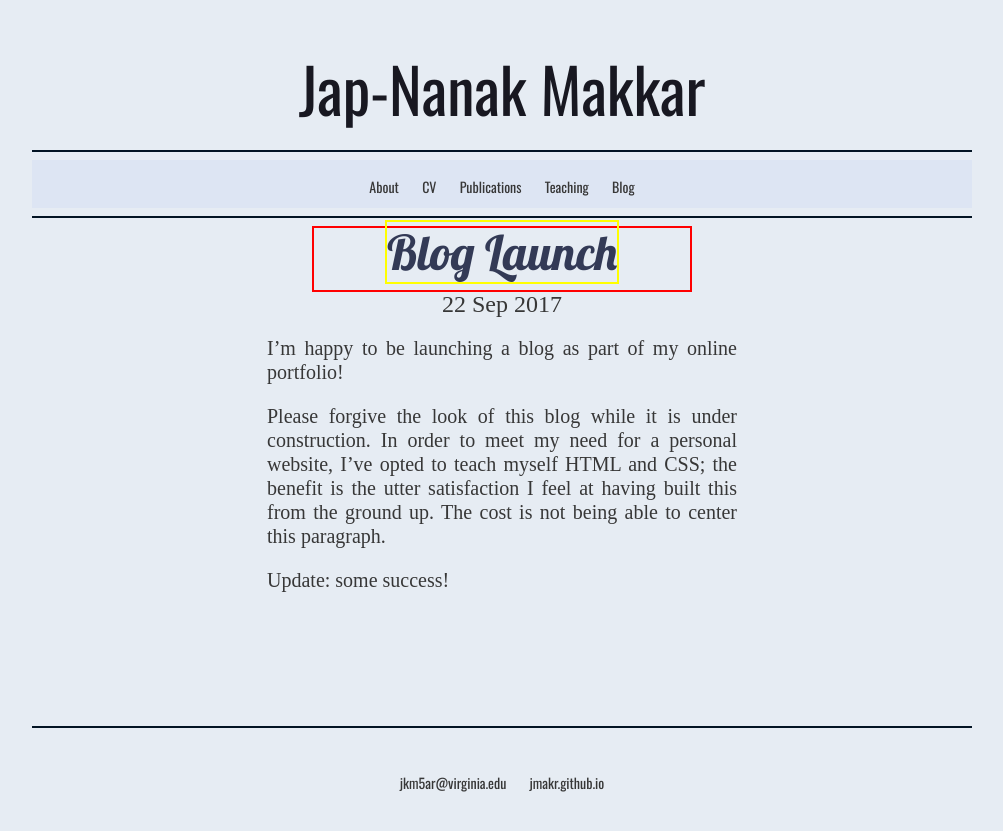
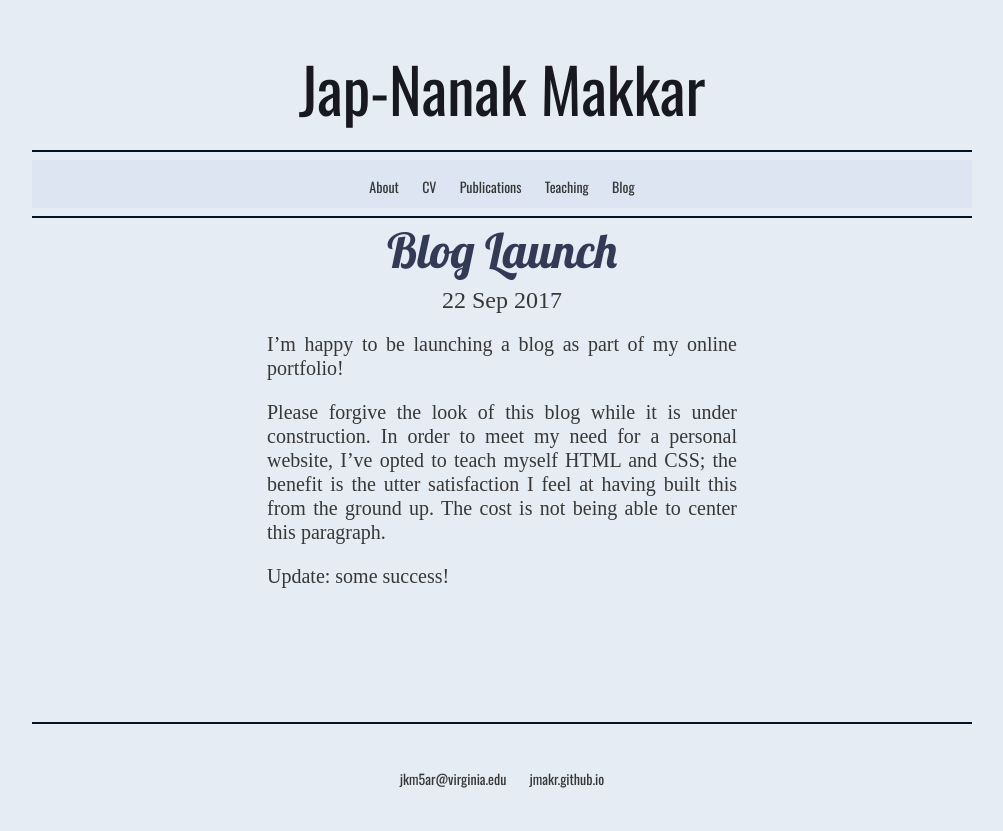
Before and after one commit to jmakr/jmakr.github.io, a Jekyll site: the page built from _posts/2017-09-22-Blog-Launch.md, in a window 1280 px wide. Shown: the top 831 px of the page, without its empty margins (138-1141 px from the left). Built offline with Jekyll 4.4.1, drawn with Linux system fonts in a browser that asks for light colours; some web fonts are replaced.

Commit message:
Update main.css

```diff
--- a/css/main.css
+++ b/css/main.css
@@ -1,13 +1,8 @@
-
-
-
 .h1logocontainer {
     width:100%;
     height: 100px;
     display:block;
     background-color: #e6ecf3; /*off blue*/
-
-
 }
 
 .h1logohelper {
@@ -18,7 +13,6 @@
         margin-right: auto;
   	margin-top:18px;
   	margin-bottom:18px;
-
 }
 
 .header2 {
@@ -112,7 +106,7 @@ a:hover {
 	text-align: center;
 	margin-right: auto;
 	margin-left: auto;
-	border:2px red solid;
+
 
 }
 
@@ -302,7 +296,7 @@ p6 { /* blog header  */
     line-height:1.0;
     color: #333a56; /* vermillion */
 
-	border:2px yellow solid;
+
 }
 
 .cvboxcentering {
```
